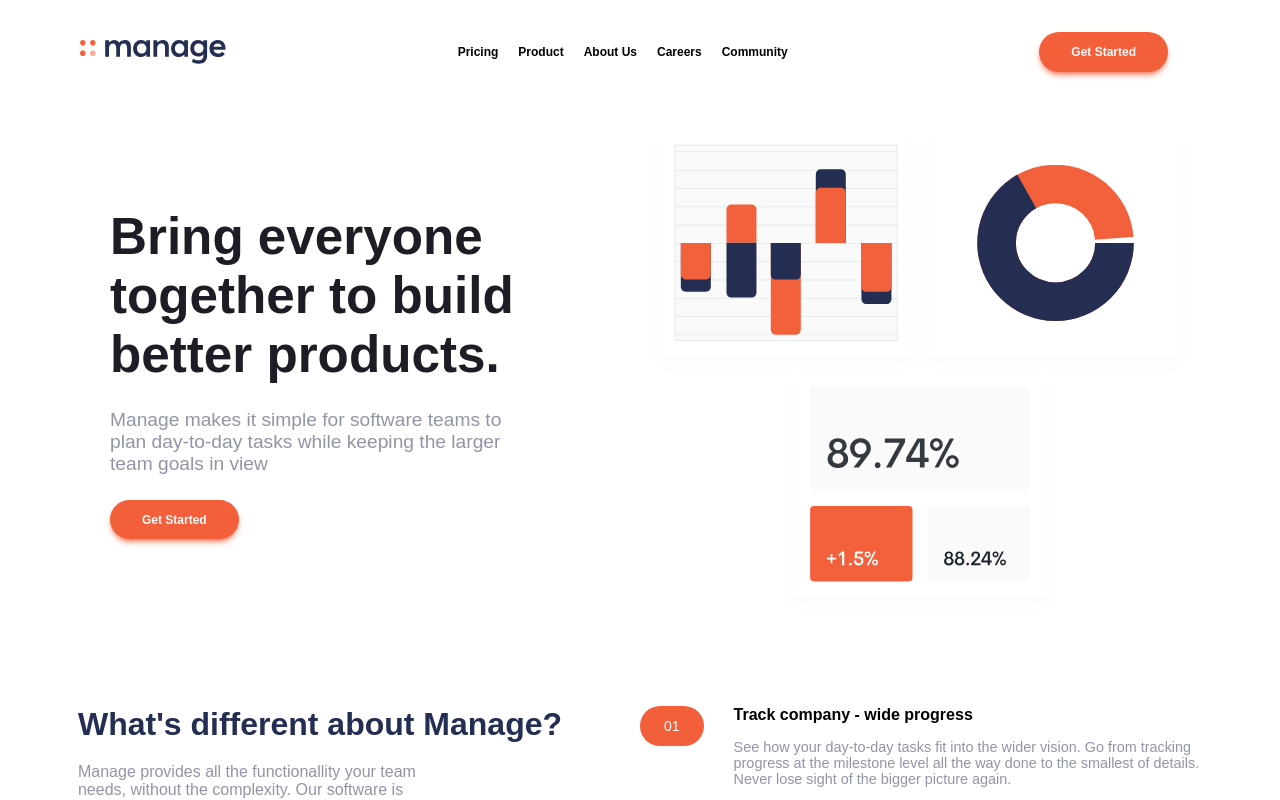
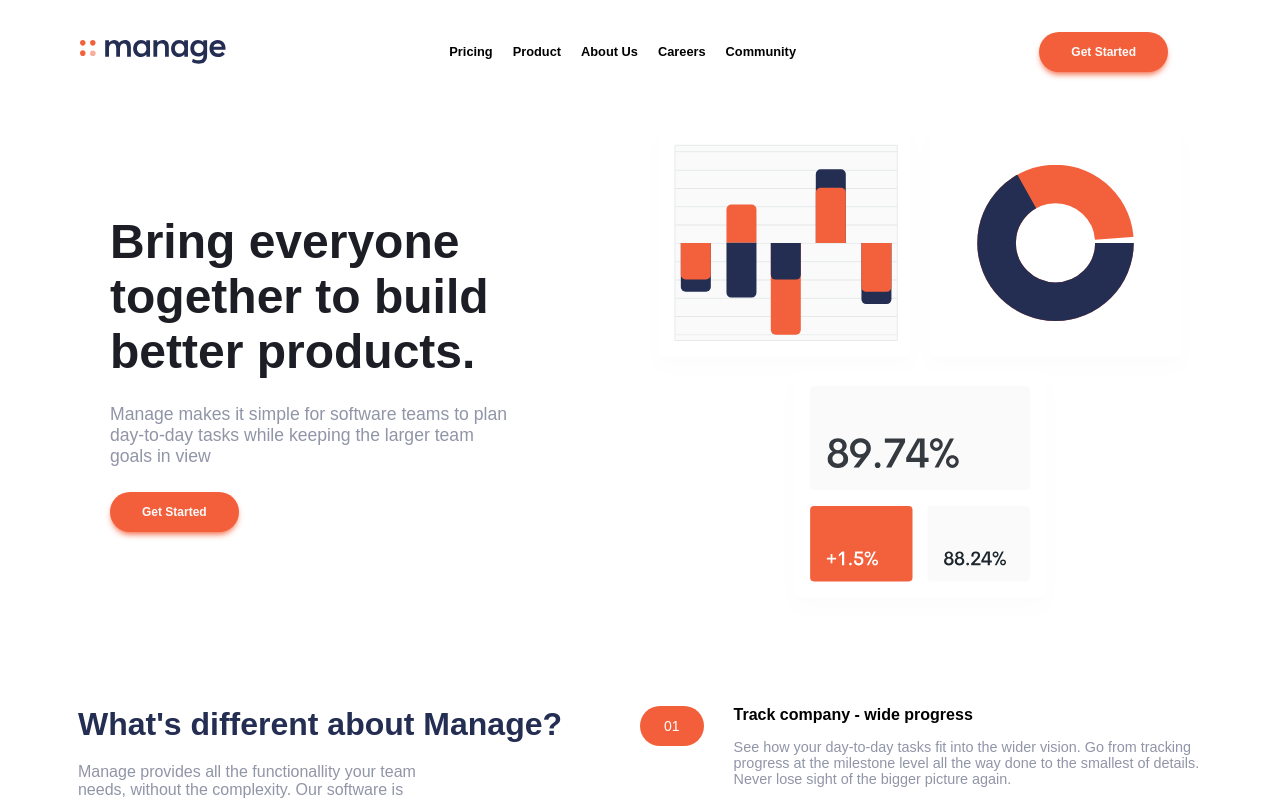
Before and after one commit to Cubaa/manage-landing-page, a React (Create React App) app: page / in a window 1280 px wide. Shown: the top 800 px of the page. Built offline with nearby package versions, Linux system fonts and the light colour scheme; a web font is replaced by a local one.

Commit message:
rwd fixes and small changes
rwd fixes and small changes

```diff
--- a/package.json
+++ b/package.json
@@ -1,4 +1,5 @@
 {
+  "homepage": "https://Cubaa.github.io/manage-landing-page",
   "name": "manage-page",
   "version": "0.1.0",
   "private": true,
@@ -20,6 +21,8 @@
     "typescript": "^4.4.2"
   },
   "scripts": {
+    "predeploy": "npm run build",
+    "deploy": "gh-pages -d build",
     "start": "react-scripts start",
     "build": "react-scripts build",
     "test": "react-scripts test",
--- a/src/components/Footer/InputAndCopyright/InputAndButton/InputAndButton.tsx
+++ b/src/components/Footer/InputAndCopyright/InputAndButton/InputAndButton.tsx
@@ -7,7 +7,7 @@ const InputAndButtonWrapper = styled.div`
   justify-content: center;
   align-items: center;
 `;
-const InputAndButtonContainer = styled.div`
+const InputAndButtonContainer = styled.form`
   display: flex;
   align-items: stretch;
   input {
--- a/src/components/Intro/IntroSectionInfo/IntroSectionInfo.tsx
+++ b/src/components/Intro/IntroSectionInfo/IntroSectionInfo.tsx
@@ -18,7 +18,7 @@ const Info = styled.div`
   max-width: 700px;
   h1 {
     max-width: 500px;
-    font-size: clamp(1.3rem, 4vw, 3.5rem);
+    font-size: clamp(1.3rem, 4vw, 3rem);
     margin: 0;
     padding: 0;
     color: hsl(233, 12%, 13%);
@@ -27,7 +27,7 @@ const Info = styled.div`
     max-width: 400px;
     color: hsl(227, 12%, 61%);
     margin: 25px 0;
-    font-size: max(1rem, 1.5vw);
+    font-size: max(1.1rem, 1.3vw);
   }
   @media (min-width: 1600px) {
     h1 {
--- a/src/components/Navbar/Navbar.tsx
+++ b/src/components/Navbar/Navbar.tsx
@@ -38,6 +38,7 @@ const NavMenuLink = styled(Link)`
   font-weight: 700;
   cursor: pointer;
   transition: 0.1s linear;
+  font-size: max(0.8rem, 0.8vw);
   &:hover {
     color: hsl(227, 12%, 61%);
   }
```
